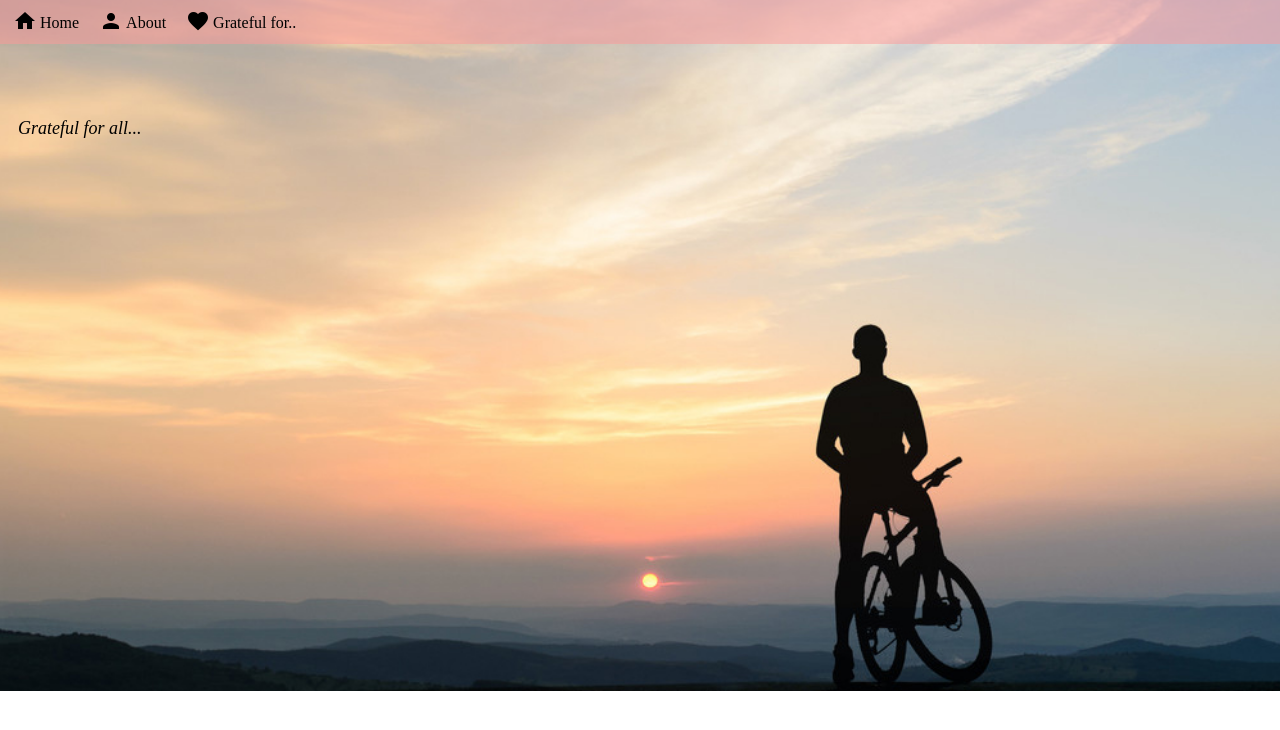
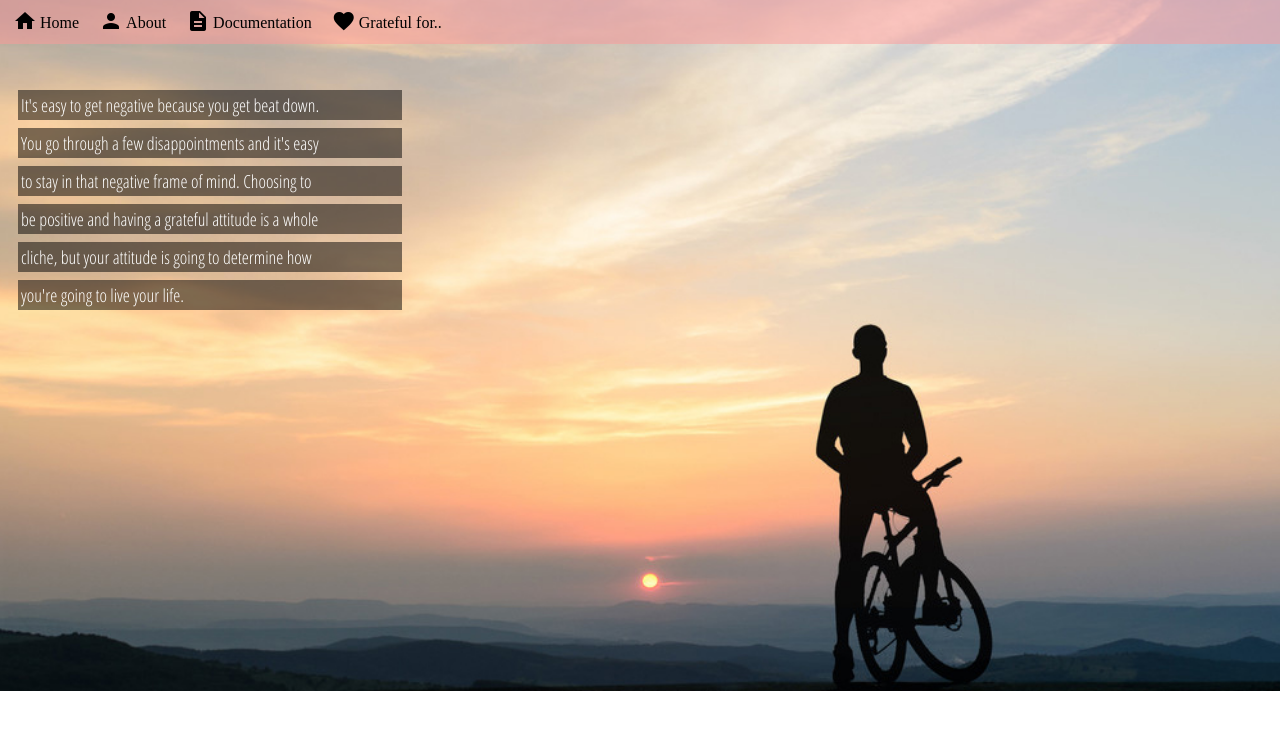
Before and after one commit to henrikbossart/project2, a website: page Html/home.html in a window 1280 px wide. Drawn offline with Linux system fonts and the light colour scheme.

Commit message:
Added Documentation in nav-bar and working on quote-design

```diff
--- a/CSS/design.css
+++ b/CSS/design.css
@@ -111,13 +111,20 @@ a:hover{
     width: 100%;
     z-index: 0;
 }
-.flex-item4 p{
+.p-style{
     position: absolute;
-    width: 40%;
+    width: 30%;
     top: 100px;
     margin-left: 20px;
-    font-style: italic;
     font-size: 18px;
+    color: white;
+    font-family: 'Open Sans Condensed', sans-serif;
+}
+.p-style p{
+    background-color: rgba(0,0,0,0.5);
+    padding: 3px;
+    margin-top: -10px;
+
 }
 
 /*---------------------------------*/
--- a/Html/home.html
+++ b/Html/home.html
@@ -13,6 +13,10 @@
     <!-- Favicon -->
     <link rel="shortcut icon" href="../Favicon(PNG)3.png"/>
 
+    <!-- Google Font -->
+<link href="https://fonts.googleapis.com/css?family=Open+Sans+Condensed:300" rel="stylesheet">
+
+
 <title>Home</title>
 </head>
 <body>
@@ -25,6 +29,8 @@
             <li class="home"><a href="home.html"><i class="material-icons">home</i>Home</a></li>
 
             <li class="about"><a href="home.html"><i class="material-icons">person</i>About</a></li>
+
+            <li class="document"><a href="home.html"><i class="material-icons">description</i>Documentation</a></li>
 
             <div class="dropdown">
                 <li class="dropbtn"><a href="home.html"><i class="material-icons">favorite</i>Grateful for..</a></li>
@@ -50,7 +56,17 @@
 
         <div class ="flex-item4">
             <img src="../Image/inspiration-3.jpg" alt="picture of me">
-            <p>Grateful for all...</p>
+
+            <div class ="p-style">
+                <p>It's easy to get negative because you get beat down.</p><p> You go through a few disappointments and it's easy</p>
+                <p>
+                    to stay in that negative frame of mind. Choosing to</p>
+                <p>be positive and having a grateful attitude is a whole</p> <p>cliche, but your attitude is going to determine how
+                <p>you're going to live your life. </p>
+
+
+            </div>
+
         </div>
 
     </div>
```
